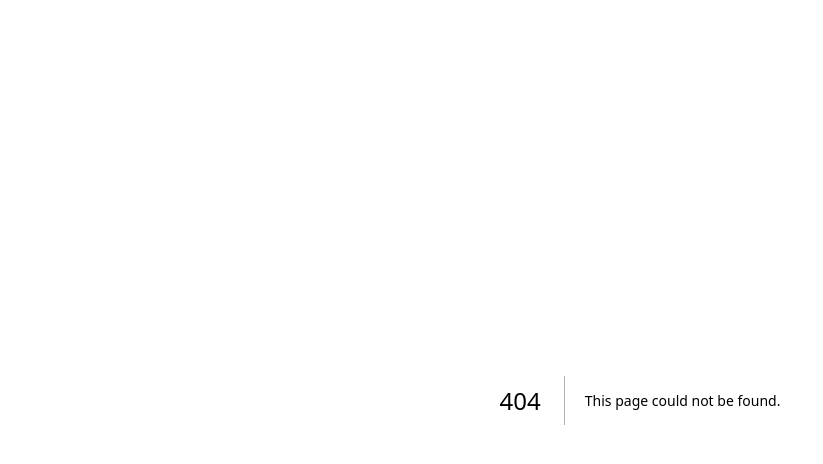
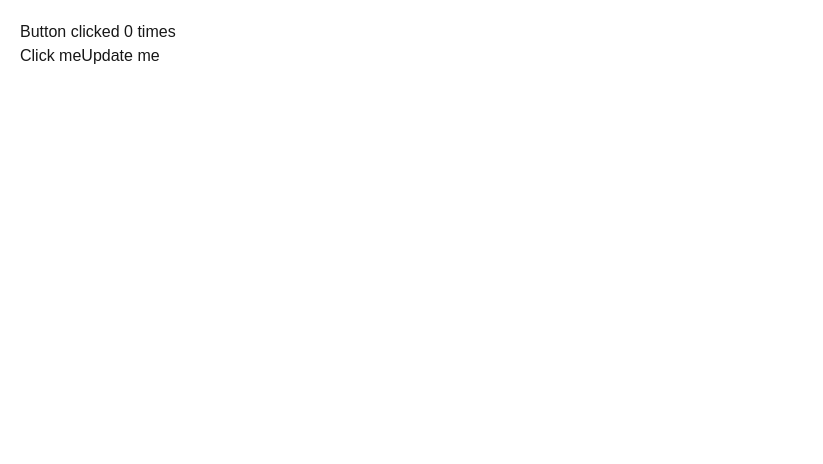
Before and after one commit to Aniltmg463/type-app, a Next.js app: page /use-state-hook in a window 1280 px wide. Before the commit this address had no page. Shown: the top 464 px of the page, without its empty margins (0-823 px from the left). Built offline with nearby package versions, Linux system fonts and the light colour scheme.

Commit message:
add Counter component and integrate with Page; implement Header and useContext components

```diff
--- /dev/null
+++ b/app/component/try2/Counter.tsx
@@ -0,0 +1,14 @@
+"use client";
+
+type CounterProps = {
+  count: number;
+  setCount: React.Dispatch<React.SetStateAction<number>>;
+};
+
+export default function Counter({ count, setCount }: CounterProps) {
+  return (
+    <div>
+      <button onClick={() => setCount(count + 1)}>Click Me</button>
+    </div>
+  );
+}
--- /dev/null
+++ b/app/component/try2/page.tsx
@@ -0,0 +1,17 @@
+"use client";
+
+import { useState } from "react";
+import Counter from "./Counter";
+
+export default function Page() {
+  const [count, setCount] = useState(0);
+
+  return (
+    <div style={{ padding: "20px" }}>
+      <h1>Button clicked {count} times</h1>
+
+      {/* Pass props to child */}
+      <Counter count={count} setCount={setCount} />
+    </div>
+  );
+}
--- /dev/null
+++ b/app/props/header.tsx
@@ -0,0 +1,42 @@
+// function Header(){
+//     return <h1>Hello header</h1>
+// }
+
+// export default Header
+
+
+//>>>>>>>>>>>>>>>>>>>>>>>>>>>>>>>>>>>>>
+
+// function add(a) {
+//   return a + a;
+// }
+
+// console.log(add(5)); // Output: 10
+
+//>>>>>>>>
+// header.tsx
+//Option 1: Destructure only
+type HeaderProps = {
+  name: string;
+};
+
+export default function Header({ name }: HeaderProps) {
+      console.log("Header props:", { name }); // log props object in console
+  return <>
+  <h2>Welcome, {name}</h2>
+  </>
+}
+// >>>>>>>>>>>>>>>>>>>>>>>>>>>>>>>>>>>>>>>>>>>>>>>>>>>>
+//Option 2: Use props directly
+// type HeaderProps = {
+//   name: string;
+// };
+
+// export default function Header(props: HeaderProps) {
+//   return (
+//     <>
+//       <h2>Welcome, {props.name}</h2>
+//       <p>hello {props.name}</p>
+//     </>
+//   );
+// }
--- /dev/null
+++ b/app/props/page.tsx
@@ -0,0 +1,10 @@
+import Header from "./header";
+
+export default function Page() {
+  return (
+    <>
+      <h1>main page</h1>
+      <Header name="User"/>
+    </>
+  );
+}
--- /dev/null
+++ b/app/state/page.tsx
@@ -0,0 +1,57 @@
+
+//normal js
+// export default function Page() {
+//     var x=10;
+//   function updateState(){
+
+//   }
+//   return (
+//     <>
+//       <h1>Learnig state {x}</h1>
+//       <button onClick={updateState}>Clickme</button>
+//     </>
+//   );
+// }
+
+// >>>>>>>>>>>>>>>>>>>>>>>
+//run correctly
+"use client"; // 👈 must be at the very top if you use onClick or any interactivity
+
+export default function Page() {
+  let x = 10;
+
+  function updateState() {
+    x = x + 1;
+    console.log("Updated x:", x);
+  }
+
+  return (
+    <>
+      <h1>Learning state {x}</h1>
+      <button onClick={updateState}>Click me</button>
+    </>
+  );
+}
+
+
+
+// >>>>>>>>>
+//run corrctly with valye change whe click
+// "use client";
+
+// import { useState } from "react";
+
+// export default function Page() {
+//   const [x, setX] = useState(10);
+
+//   function updateState() {
+//     setX(x + 1);
+//   }
+
+//   return (
+//     <>
+//       <h1>Learning state {x}</h1>
+//       <button onClick={updateState}>Click me</button>
+//     </>
+//   );
+// }
--- /dev/null
+++ b/app/use-state-hook/page.tsx
@@ -0,0 +1,30 @@
+
+"use client"; // Must mark as Client Component to use useState
+
+import { useEffect, useState } from "react";
+
+export default function Page() {
+  // Declare state
+  const [count, setCount] = useState(0);
+  const [data,setData] = useState('Ram');
+
+  useEffect( ()=>{
+    console.log("componet mounted")
+  },[data,count])
+
+  // Function to update state
+  function updateCount() {
+    setCount(count + 1);
+  }
+  function updateData() {
+    setData("sita");
+  }
+
+  return (
+    <div style={{ padding: "20px" }}>
+      <h1>Button clicked {count} times</h1>
+      <button onClick={updateCount}>Click me</button>
+        <button onClick={updateData}>Update me</button>
+    </div>
+  );
+}
--- /dev/null
+++ b/app/useContext-hook/ChildA.tsx
@@ -0,0 +1,28 @@
+// import ChildB from "./ChildB";
+
+// export default function ChildA() {
+
+//   return <>
+//   <h1>ChildA</h1>
+//   <ChildB/>
+//   </>
+// }
+
+
+"use client";
+
+import ChildB from "./ChildB";
+
+type Props = {
+  name: string;
+  gender: string;
+};
+
+export default function ChildA({ name, gender }: Props) {
+  return (
+    <>
+      <h1>Child A</h1>
+      <ChildB name={name} gender={gender} />
+    </>
+  );
+}
--- /dev/null
+++ b/app/useContext-hook/ChildB.tsx
@@ -0,0 +1,27 @@
+// import ChildC from "./ChildC";
+
+// export default function ChildB() {
+
+//   return <>
+//   <h1>Child B</h1>
+//   <ChildC/>
+//   </>
+// }
+
+"use client";
+
+import ChildC from "./ChildC";
+
+type Props = {
+  name: string;
+  gender: string;
+};
+
+export default function ChildB({ name, gender }: Props) {
+  return (
+    <>
+      <h1>Child B</h1>
+      <ChildC name={name} gender={gender} />
+    </>
+  );
+}
--- /dev/null
+++ b/app/useContext-hook/ChildC.tsx
@@ -0,0 +1,29 @@
+// import { useContext } from "react";
+
+// export default function ChildC() {
+//     const name = useContext(data);
+//     const gender = useContext(data1);
+
+
+//   return <>
+//   <h1>CHild c</h1>
+//   <p>Namw: {name} and gender: {gender}</p>
+//   </>
+// }
+
+
+"use client";
+
+type Props = {
+  name: string;
+  gender: string;
+};
+
+export default function ChildC({ name, gender }: Props) {
+  return (
+    <>
+      <h1>Child C</h1>
+      <p>Name: {name} and Gender: {gender}</p>
+    </>
+  );
+}
--- /dev/null
+++ b/app/useContext-hook/page.tsx
@@ -0,0 +1,18 @@
+"use client";
+
+import ChildA from "./ChildA";
+import ChildB from "./ChildB";
+import ChildC from "./ChildC";
+
+export default function Page() {
+  const name = "Akash";
+  const gender = "male";
+
+  return (
+    <>
+      <h1>Main Page</h1>
+      {/* Pass props directly */}
+      <ChildB name={name} gender={gender} />
+    </>
+  );
+}
```
